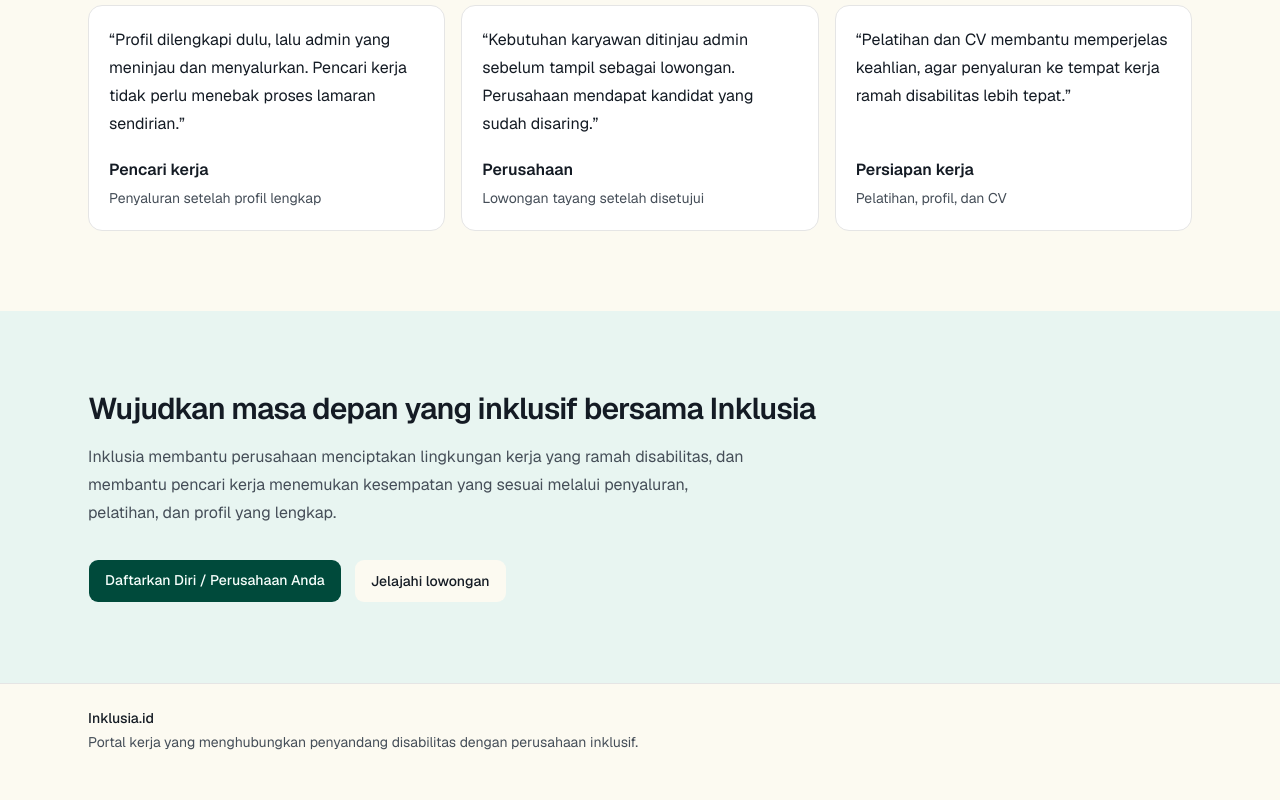
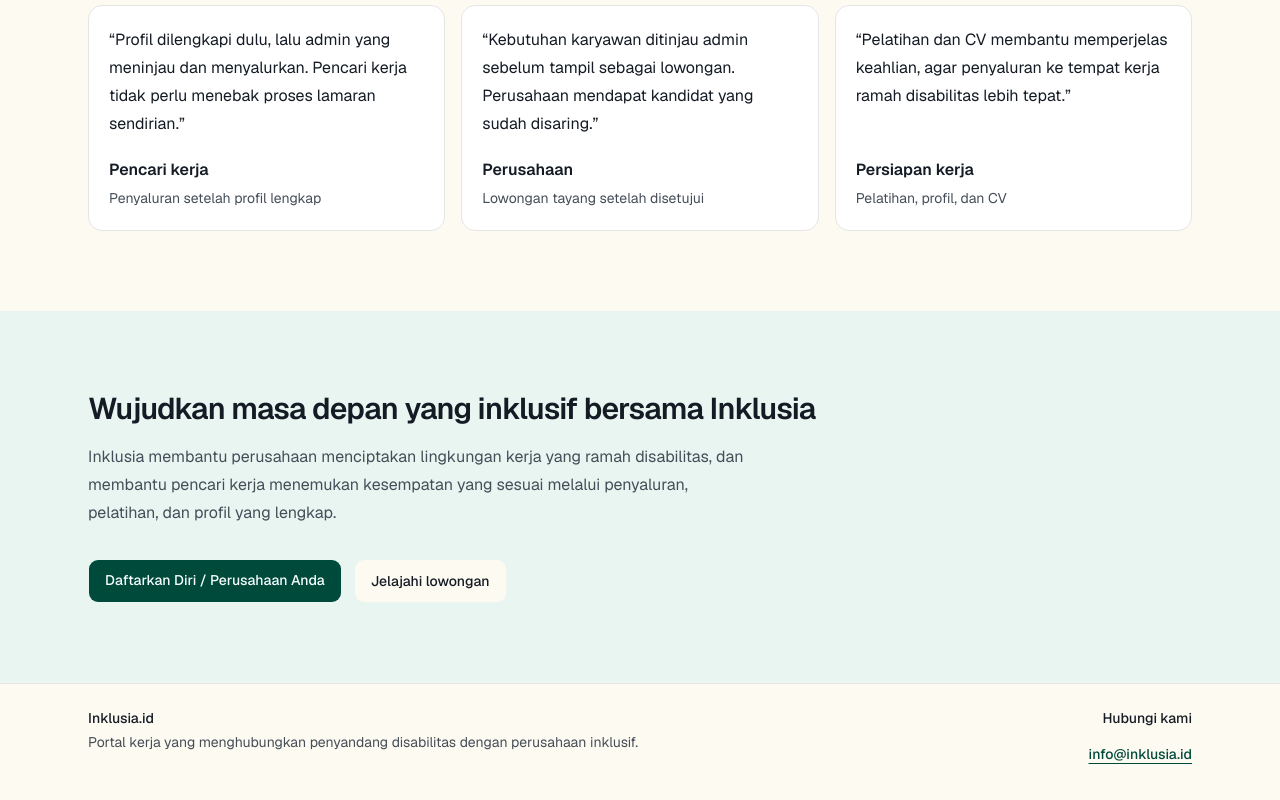
Before and after one commit to MozartMongi/Inklusia, a Next.js app: page / in a window 1280 px wide. Shown: the part 2971-3771 px from the top of the page. Before the commit the page ends 3747 px from the top, so only its background shows below. Built offline with nearby package versions, Linux system fonts and the light colour scheme; no server answers.

Commit message:
Refactor site footer layout and add contact information
Updated the layout of the site footer to improve structure and added a contact section.

```diff
--- a/src/components/layout/site-footer.tsx
+++ b/src/components/layout/site-footer.tsx
@@ -1,12 +1,23 @@
 export function SiteFooter() {
   return (
     <footer className="border-border mt-auto border-t">
-      <div className="text-muted-foreground mx-auto flex w-full max-w-6xl flex-col gap-1 px-4 py-6 text-sm sm:px-6">
-        <p className="text-foreground font-medium">Inklusia.id</p>
-        <p>
-          Portal kerja yang menghubungkan penyandang disabilitas dengan
-          perusahaan inklusif.
-        </p>
+      <div className="text-muted-foreground mx-auto flex w-full max-w-6xl flex-col gap-6 px-4 py-6 text-sm sm:flex-row sm:items-start sm:justify-between sm:gap-8 sm:px-6">
+        <div className="flex max-w-xl flex-col gap-1">
+          <p className="text-foreground font-medium">Inklusia.id</p>
+          <p>
+            Portal kerja yang menghubungkan penyandang disabilitas dengan
+            perusahaan inklusif.
+          </p>
+        </div>
+        <div className="flex flex-col items-end text-right">
+          <p className="text-foreground font-medium">Hubungi kami</p>
+          <a
+            href="mailto:info@inklusia.id"
+            className="text-primary focus-visible:ring-ring mt-1 inline-flex min-h-11 items-center rounded-sm font-medium underline underline-offset-4 hover:decoration-2 focus-visible:ring-3 focus-visible:outline-none"
+          >
+            info@inklusia.id
+          </a>
+        </div>
       </div>
     </footer>
   );
```
